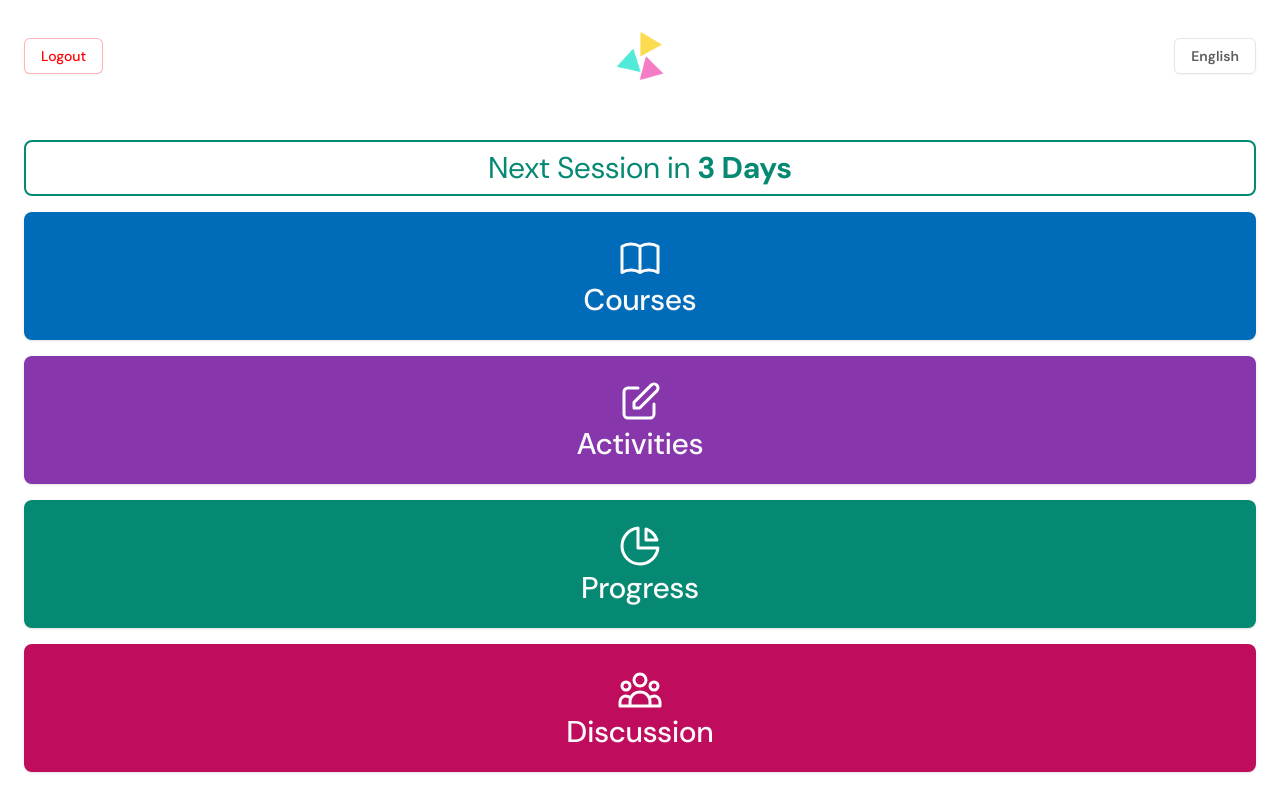
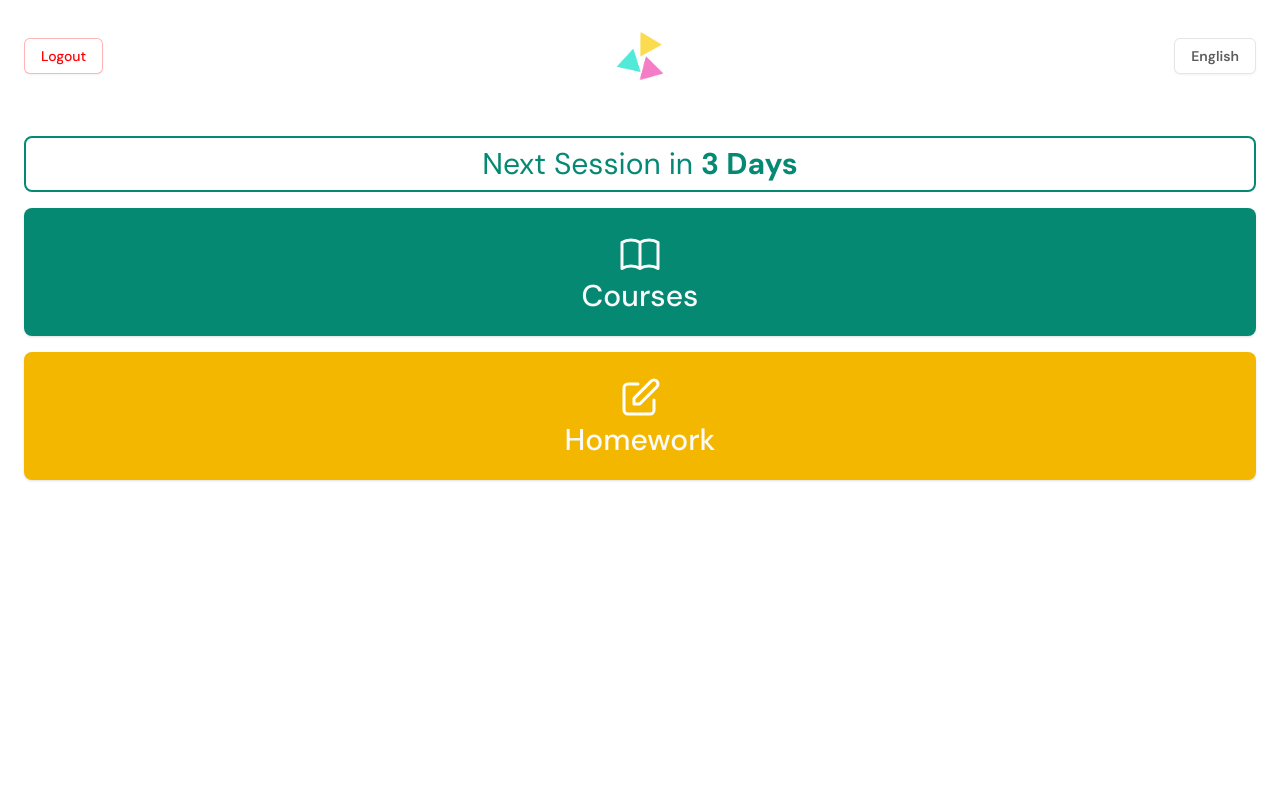
Before and after one commit to noonnofus/wchms-test, a Next.js app: page /landing in a window 1280 px wide. Built offline with nearby package versions, Linux system fonts and the light colour scheme.

Commit message:
update layout and colours

```diff
--- a/src/app/admin/page.tsx
+++ b/src/app/admin/page.tsx
@@ -6,14 +6,14 @@ import Link from "next/link";
 
 export default function AdminLanding() {
     return (
-        <div className="flex flex-col gap-10 w-full h-full items-center justify-center">
+        <div className="flex flex-col gap-10 w-full h-full items-center">
             <h1 className="font-semibold text-4xl text-center">
                 Instructor Overview
             </h1>
             <div className="w-full flex flex-col gap-4">
                 <Button
                     asChild
-                    className="min-h-[16vh] rounded-lg bg-courses-blue hover:bg-[#004F8A]"
+                    className="min-h-[16vh] rounded-lg bg-primary-green hover:bg-[#045B47]"
                 >
                     <Link href="/admin/courses">
                         <div className="flex flex-col items-center justify-center">
@@ -24,7 +24,7 @@ export default function AdminLanding() {
                 </Button>
                 <Button
                     asChild
-                    className="min-h-[16vh] rounded-lg bg-primary-green hover:bg-[#045B47]"
+                    className="min-h-[16vh] rounded-lg bg-homework-yellow hover:bg-[#E0A800]"
                 >
                     <Link href="#">
                         <div className="flex flex-col items-center justify-center">
@@ -58,7 +58,7 @@ export default function AdminLanding() {
                 </Button>
                 <Button
                     asChild
-                    className="min-h-[16vh] rounded-lg bg-discussion-pink hover:bg-[#9B0049]"
+                    className="min-h-[16vh] rounded-lg bg-manage-red hover:bg-[#8B182A]"
                 >
                     <Link href="#">
                         <div className="flex flex-col items-center justify-center">
--- a/src/app/landing/page.tsx
+++ b/src/app/landing/page.tsx
@@ -5,7 +5,7 @@ import Link from "next/link";
 
 export default function Home() {
     return (
-        <div className="flex flex-col gap-4 w-full h-full justify-center">
+        <div className="flex flex-col gap-4 w-full h-full">
             <div className="min-h-[7vh] border-2 border-primary-green rounded-lg flex items-center justify-center">
                 <p className="text-primary-green text-xl md:text-2xl lg:text-3xl">
                     Next Session in <strong>3 Days</strong>
@@ -14,7 +14,7 @@ export default function Home() {
             <div className="flex flex-col gap-4">
                 <Button
                     asChild
-                    className="min-h-[16vh] rounded-lg bg-courses-blue hover:bg-[#004F8A]"
+                    className="min-h-[16vh] rounded-lg bg-primary-green hover:bg-[#045B47]"
                 >
                     <Link href="/courses">
                         <div className="flex flex-col items-center justify-center">
@@ -25,7 +25,7 @@ export default function Home() {
                 </Button>
                 <Button
                     asChild
-                    className="min-h-[16vh] rounded-lg bg-activities-purple hover:bg-[#5F2480]"
+                    className="min-h-[16vh] rounded-lg bg-homework-yellow hover:bg-[#E0A800]"
                 >
                     <Link href="#">
                         <div className="flex flex-col items-center justify-center">
@@ -45,66 +45,7 @@ export default function Home() {
                                     strokeLinejoin="round"
                                 />
                             </svg>
-                            <p className="text-2xl md:text-3xl">Activities</p>
-                        </div>
-                    </Link>
-                </Button>
-                <Button
-                    asChild
-                    className="min-h-[16vh] rounded-lg bg-primary-green hover:bg-[#045B47]"
-                >
-                    <Link href="#">
-                        <div className="flex flex-col items-center justify-center">
-                            <svg
-                                xmlns="http://www.w3.org/2000/svg"
-                                width="48"
-                                height="48"
-                                viewBox="0 0 48 48"
-                                fill="none"
-                                className="min-w-12 min-h-12"
-                            >
-                                <path
-                                    d="M22 6.10986C13.0001 7.10475 6 14.7349 6 24C6 33.9411 14.0589 42 24 42C33.2651 42 40.8953 34.9999 41.8901 26H22V6.10986Z"
-                                    stroke="white"
-                                    strokeWidth="3"
-                                    strokeLinecap="round"
-                                    strokeLinejoin="round"
-                                />
-                                <path
-                                    d="M40.9756 18H30V7.0246C35.1144 8.83227 39.1679 12.8857 40.9756 18Z"
-                                    stroke="white"
-                                    strokeWidth="3"
-                                    strokeLinecap="round"
-                                    strokeLinejoin="round"
-                                />
-                            </svg>
-                            <p className="text-2xl md:text-3xl">Progress</p>
-                        </div>
-                    </Link>
-                </Button>
-                <Button
-                    asChild
-                    className="min-h-[16vh] rounded-lg bg-discussion-pink hover:bg-[#9B0049]"
-                >
-                    <Link href="#">
-                        <div className="flex flex-col items-center justify-center">
-                            <svg
-                                xmlns="http://www.w3.org/2000/svg"
-                                width="48"
-                                height="48"
-                                viewBox="0 0 48 48"
-                                fill="none"
-                                className="min-w-12 min-h-12"
-                            >
-                                <path
-                                    d="M34 40H44V36C44 32.6863 41.3137 30 38 30C36.0888 30 34.3863 30.8936 33.2875 32.2858M34 40H14M34 40V36C34 34.6875 33.7472 33.4341 33.2875 32.2858M14 40H4V36C4 32.6863 6.68629 30 10 30C11.9112 30 13.6137 30.8936 14.7125 32.2858M14 40V36C14 34.6875 14.2528 33.4341 14.7125 32.2858M14.7125 32.2858C16.187 28.6021 19.7896 26 24 26C28.2104 26 31.813 28.6021 33.2875 32.2858M30 14C30 17.3137 27.3137 20 24 20C20.6863 20 18 17.3137 18 14C18 10.6863 20.6863 8 24 8C27.3137 8 30 10.6863 30 14ZM42 20C42 22.2091 40.2091 24 38 24C35.7909 24 34 22.2091 34 20C34 17.7909 35.7909 16 38 16C40.2091 16 42 17.7909 42 20ZM14 20C14 22.2091 12.2091 24 10 24C7.79086 24 6 22.2091 6 20C6 17.7909 7.79086 16 10 16C12.2091 16 14 17.7909 14 20Z"
-                                    stroke="white"
-                                    strokeWidth="3"
-                                    strokeLinecap="round"
-                                    strokeLinejoin="round"
-                                />
-                            </svg>
-                            <p className="text-2xl md:text-3xl">Discussion</p>
+                            <p className="text-2xl md:text-3xl">Homework</p>
                         </div>
                     </Link>
                 </Button>
--- a/src/app/layout.tsx
+++ b/src/app/layout.tsx
@@ -1,16 +1,11 @@
 import type { Metadata } from "next";
-import { Geist, Geist_Mono } from "next/font/google";
+import { DM_Sans } from "next/font/google";
 import "./globals.css";
 import TopNav from "@/components/shared/top-nav";
 import AdminNav from "@/components/shared/admin-nav";
 
-const geistSans = Geist({
-    variable: "--font-geist-sans",
-    subsets: ["latin"],
-});
-
-const geistMono = Geist_Mono({
-    variable: "--font-geist-mono",
+const dmSans = DM_Sans({
+    variable: "--font-dm-sans",
     subsets: ["latin"],
 });
 
@@ -27,10 +22,10 @@ export default function RootLayout({
     return (
         <html lang="en" className="h-full w-full overflow-hidden">
             <body
-                className={`${geistSans.variable} ${geistMono.variable} antialiased min-w-[360px] w-full h-full flex flex-col`}
+                className={`${dmSans.variable} antialiased min-w-[360px] w-full h-full flex flex-col`}
             >
                 <TopNav />
-                <div className="flex-1 px-6 overflow-y-auto">{children}</div>
+                <div className="flex-1 p-6 overflow-y-auto">{children}</div>
                 <AdminNav />
             </body>
         </html>
--- a/src/app/page.tsx
+++ b/src/app/page.tsx
@@ -42,7 +42,7 @@ export default function ParticipantLogin() {
     };
 
     return (
-        <div className="flex flex-col gap-20 w-full h-full items-center justify-center">
+        <div className="flex flex-col gap-20 w-full h-full items-center">
             <h1 className="font-semibold text-4xl">Participants List</h1>
             <div className="flex flex-col w-full items-center gap-10">
                 <div className="flex flex-col w-full items-center gap-4">
--- a/tailwind.config.ts
+++ b/tailwind.config.ts
@@ -51,9 +51,8 @@ export default {
                     "5": "hsl(var(--chart-5))",
                 },
                 "primary-green": "#068973",
-                "courses-blue": "#006BB8",
-                "activities-purple": "#8836AB",
-                "discussion-pink": "#C00C5D",
+                "homework-yellow": "#F3B700",
+                "manage-red": "#A71D31",
                 "destructive-text": "#FF0004",
                 "destructive-red": "rgba(255, 43, 46, 0.20)",
                 "destructive-hover": "rgba(255, 43, 46, 0.35)",
```
